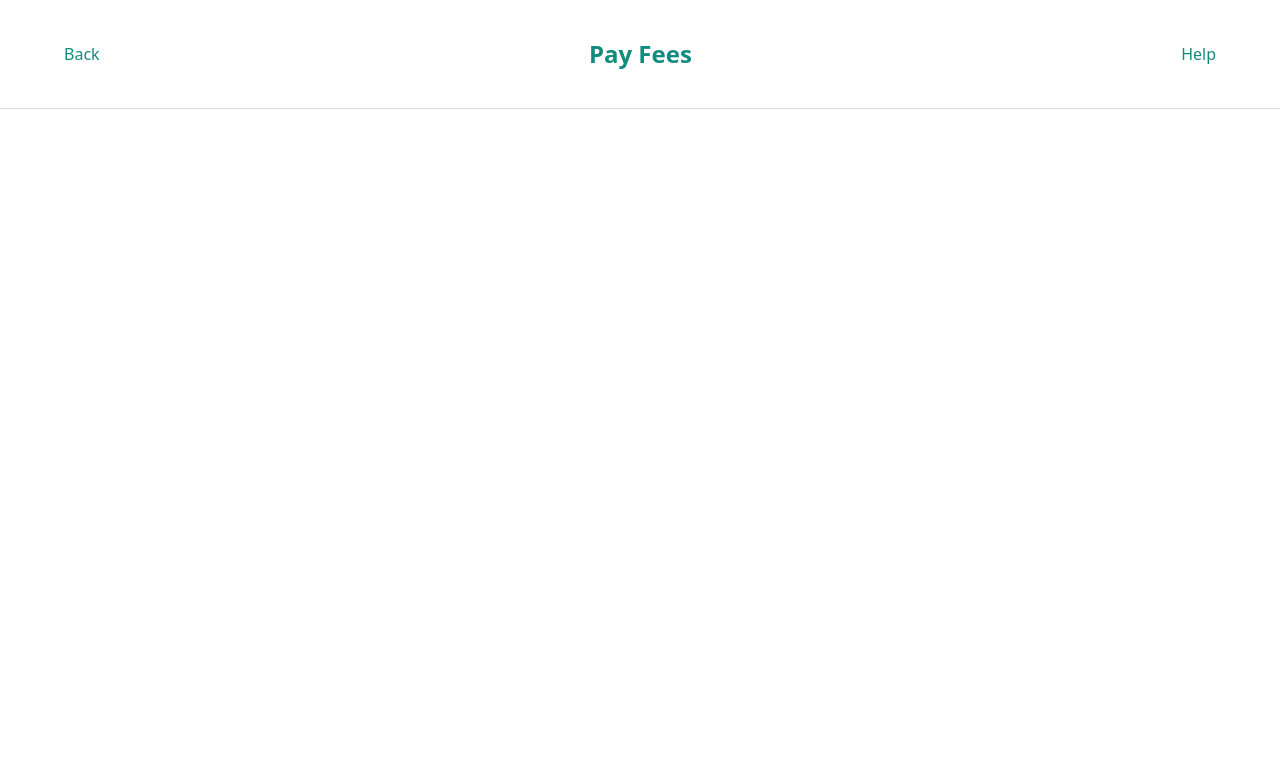
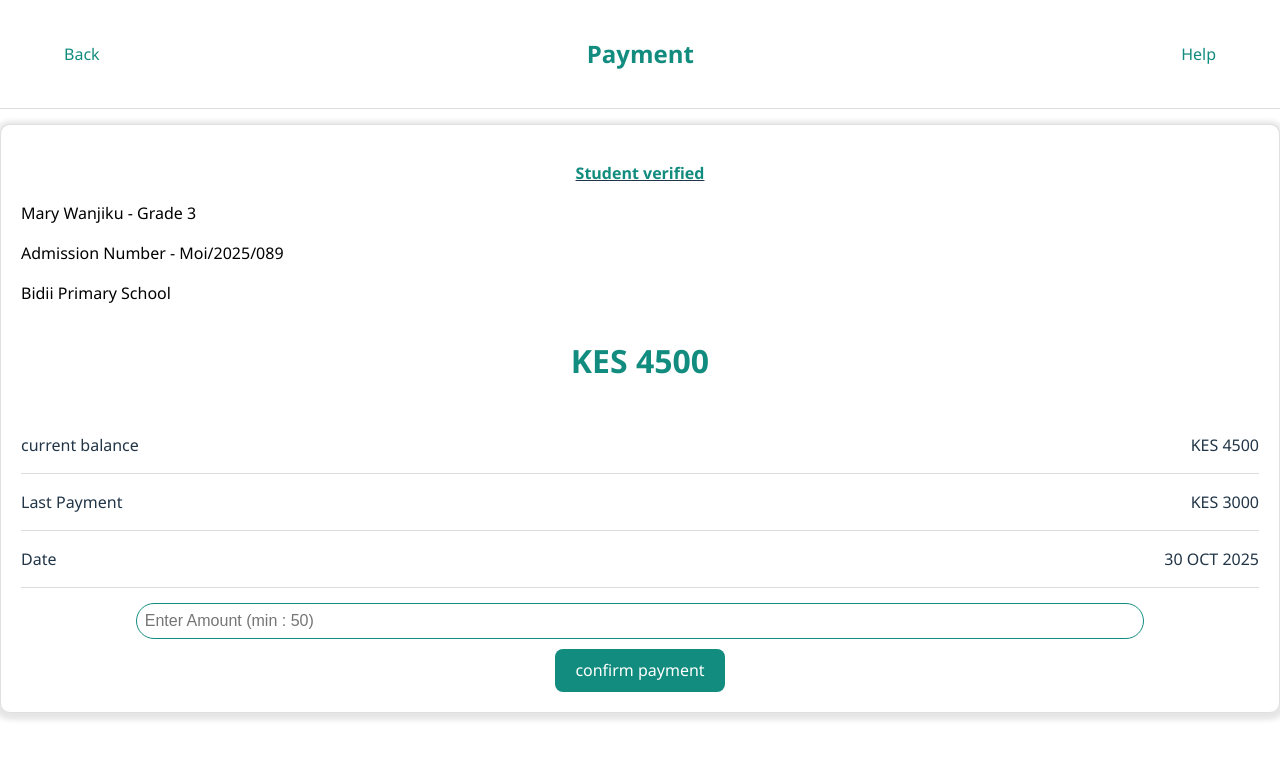
Before and after one commit to Jef70987/elimupay, a React (Vite) app: page /Payment in a window 1280 px wide. Shown: the top 758 px of the page. Built offline with nearby package versions, Linux system fonts and the light colour scheme.

Commit message:
latest change

```diff
--- a/src/App.css
+++ b/src/App.css
@@ -2,4 +2,6 @@
   max-width: 100vw;
   text-align: center;
   max-height: 100vh;
+  box-sizing: border-box;
+  font-family: 'Segoe UI', Tahoma, Geneva, Verdana, sans-serif;
 }
--- a/src/components/Dashboard.jsx
+++ b/src/components/Dashboard.jsx
@@ -20,7 +20,7 @@ const Dashboard = () =>{
             <div className="dashboard--main--content">
                 <div className="dashboard--description">
                     <h4>Lipa Karo Na Mpesa</h4>
-                    <p>Quick, Secure and Transparent with digital receipts</p>
+                    <p>Quick,Transparent and Secure with digital receipts</p>
                 </div>
                 <div className="institution--search">
                     <button className="search--button" onClick={handleClick}>Find school</button>
--- a/src/components/Payment.jsx
+++ b/src/components/Payment.jsx
@@ -1,12 +1,31 @@
-import React from "react";
+import React, { useState } from "react";
 import './style/Payment.css';
 import { useNavigate } from "react-router-dom";
 
 const Payment =()=>{
+    const [value, setValue] = useState();
+    const [error, setError] = useState('');
     const navigate = useNavigate();
 
+    const handleClick =()=>{
+
+        navigate('/Search');
+    };
     const handleBack =()=>{
         navigate('/Verify');
+    };
+
+    const handleChange = (e) => {
+        const inputValue = e.target.value;
+        const numValue = parseInt(inputValue);
+
+        if (!isNaN(numValue) && (numValue >= 50)){
+            setValue(inputValue);
+
+        } else{
+            setValue(inputValue);
+            setError('Min Amount is Ksh 50');
+        }
     };
     return(
         <div className="payment--main-container">
@@ -15,14 +34,50 @@ const Payment =()=>{
                     <a href="#" onClick={handleBack}>Back</a>
                 </div>
                 <div className="header--info">
-                    <h2>Pay Fees</h2>
+                    <h2>Payment</h2>
                 </div>
                 <div className="help--header">
                     <a>Help</a>
                 </div>
             </div>
             <div className="payment--main-content">
-
+                <u><p className="payment--barrier">Student verified</p></u>
+                <div className="student--details">
+                    <p>Mary Wanjiku - Grade 3</p>
+                    <p>Admission Number - Moi/2025/089</p>
+                    <p>Bidii Primary School</p>
+                </div>
+                <div className="payment--details">
+                    <p className="current--balance">
+                        KES 4500
+                    </p>
+                    <div className="payment--status">
+                        <p>current balance</p>
+                        <p>KES 4500</p>
+                    </div>
+                    <div className="payment--status">
+                        <p>Last Payment</p>
+                        <p>KES 3000</p>
+                    </div>
+                    <div className="payment--status">
+                        <p>Date</p>
+                        <p>30 OCT 2025</p>
+                    </div>
+                </div>
+                <div className="payment--input">
+                    <input
+                    required
+                    type="number"
+                    placeholder="Enter Amount (min : 50)"
+                    value={value}
+                    onChange={handleChange}
+                    style={{ border: error ? '2px solid red' : '1px solid #128C7E'}}
+                    />
+                    {error && <p style={{ color: 'red', fontSize: '14px'}}>{error}</p>}
+                </div>
+                <div >
+                    <button className="payment--button" onClick={handleClick}>confirm payment</button>
+                </div>
             </div>
         </div>
     );
--- a/src/components/SearchSchool.jsx
+++ b/src/components/SearchSchool.jsx
@@ -16,7 +16,7 @@ const SearchSchool = () =>{
         'Bidii school','Jawabu school','Elimu School','Bidii school','Jawabu school','Elimu School','Bidii school','Jawabu school','Elimu School',
         'Bidii school','Jawabu school','Elimu School','Bidii school','Jawabu school','Elimu School',
         'Bidii school','Jawabu school','Elimu School','Bidii school','Jawabu school','Elimu School',
-        'Bidii school','Jawabu school','Elimu School','Bidii school','Jawabu school','Elimu School','Bidii school','Jawabu school','Elimu School',,
+        'Bidii school','Jawabu school','Elimu School','Bidii school','Jawabu school','Elimu School','Bidii school','Jawabu school','Elimu School',
         'Bidii school','Jawabu school','Elimu School'
     ];
 
--- a/src/components/style/Dashboard.css
+++ b/src/components/style/Dashboard.css
@@ -14,9 +14,16 @@
     color: #128C7E;
 }
 .dashboard--main--content{
+    background-color: #ffffff;
     display: flex;
     flex-direction: column;
     gap: 5px;
+    border-radius: 10px;
+    padding: 20px;
+    margin-top: 15px;
+    margin-bottom: 15px;
+    box-shadow: 0 2px 5px 5px rgba(0,0,0,0.1);
+    border: 1px solid #e0e0e0;
 }
 .dashboard--description{
     color: #000000;
--- a/src/components/style/Payment.css
+++ b/src/components/style/Payment.css
@@ -3,7 +3,6 @@
     width: 100vw;
     background-size: cover;
     height: 100vh;
-
 }
 .payment--header{
     display: flex;
@@ -22,3 +21,46 @@
 .help--header a{
     color: #128C7E;
 }
+
+.payment--main-content{
+
+    background-color: white;
+    border-radius: 10px;
+    padding: 20px;
+    margin-top: 15px;
+    margin-bottom: 15px;
+    box-shadow: 0 2px 5px 5px rgba(0,0,0,0.1);
+    border: 1px solid #e0e0e0;
+
+}
+.payment--barrier{
+    color: #128C7E;
+    font-weight: bolder;
+}
+.student--details{
+    text-align: left;
+    color: #000000;
+}
+.current--balance{
+    font-size: xx-large;
+    font-weight: bold;
+    color: #128C7E;
+}
+.payment--status{
+    display: flex;
+    justify-content: space-between;
+    border-bottom: 1px solid #ddd;
+}
+.payment--input input{
+    background: transparent;
+    width: 80%;
+    padding: 8px;
+    border-radius: 50px;
+    font-size: 16px;
+    border: 2px solid #128C7E;
+    margin-top: 15px;
+}
+.payment--button{
+    margin-top: 10px;
+    background-color: #128C7E;
+}
--- a/src/components/style/SearchSchool.css
+++ b/src/components/style/SearchSchool.css
@@ -26,6 +26,13 @@
     display: flex;
     flex-direction: column;
     gap: 5px;
+    background-color: white;
+    border-radius: 10px;
+    padding: 20px;
+    margin-top: 15px;
+    margin-bottom: 15px;
+    box-shadow: 0 2px 5px 5px rgba(0,0,0,0.1);
+    border: 1px solid #e0e0e0;
 }
 .input--search{
     display: flex;
--- a/src/components/style/Verify.css
+++ b/src/components/style/Verify.css
@@ -28,6 +28,14 @@
     display: flex;
     flex-direction: column;
     color: grey;
+    border-radius: 10px;
+    background-color: white;
+    border-radius: 10px;
+    padding: 20px;
+    margin-top: 15px;
+    margin-bottom: 15px;
+    box-shadow: 0 2px 5px 5px rgba(0,0,0,0.1);
+    border: 1px solid #e0e0e0;
 }
 .verify--description{
     display: flex;
```
